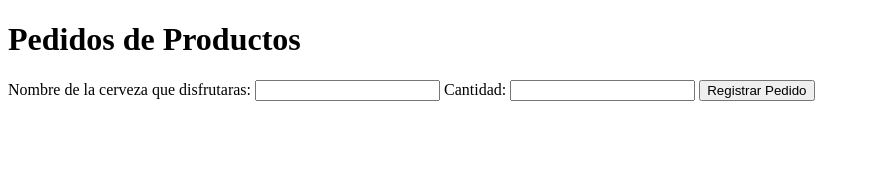
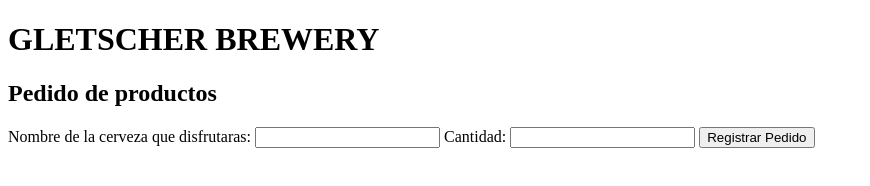
Before and after one commit to richardrebolledonas/proyectoJS, a plain HTML site: page index.html in a window 1280 px wide. Shown: the whole page, without its empty margins (0-870 px from the left). Drawn offline with Linux system fonts and the light colour scheme.

Commit message:
agregue titulo marca de cerveza

```diff
--- a/index.html
+++ b/index.html
@@ -7,7 +7,8 @@
     <script src="./JS/index.js"></script>
 </head>
 <body>
-    <h1>Pedidos de Productos</h1>
+    <h1>GLETSCHER BREWERY</h1>
+    <H2>Pedido de productos</H2>
     <form id="pedidoFormulario">
         <label for="nombreProducto">Nombre de la cerveza que disfrutaras:</label>
         <input type="text" id="nombreProducto" required>
```
